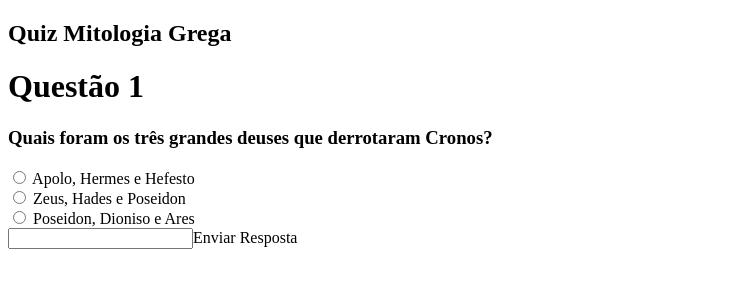
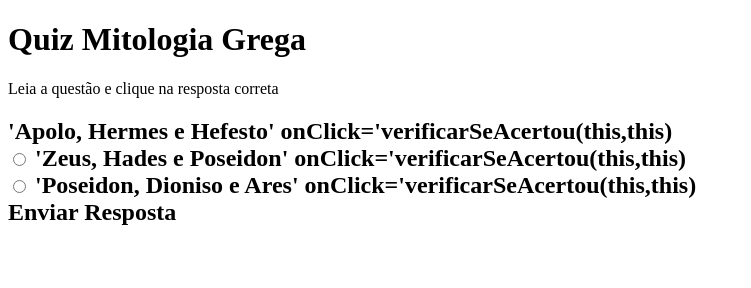
Before and after one commit to daianeex/Trivia-Mitologia-Grega, a plain HTML site: page index.html in a window 1280 px wide. Shown: the whole page, without its empty margins (0-751 px from the left). Drawn offline with Linux system fonts and the light colour scheme.

Commit message:
Update index.html

```diff
--- a/index.html
+++ b/index.html
@@ -6,24 +6,22 @@
     <link rel="stylesheet" href="style.css">
   </head>
 <body>
-  <div class="container">
-    <div class="row">
-  	  <div class="two-thirds column">
-        <h2>Quiz Mitologia Grega</h2>
-
-        <div id="progress_bar"></div>
-  	  	<form class="questions_box">
-
-  	  		<div id="question-1">
-  	  		  <h1>Questão 1</h1>
-  	  			<h3>Quais foram os três grandes deuses que derrotaram Cronos?</h3>
-  	  			<input id="question-1-answer-a" type="radio" name="favelang" value=1> Apolo, Hermes e Hefesto <br>
-  				  <input id="question-1-answer-b" type="radio" name="favelang" value=2> Zeus, Hades e Poseidon<br>
-  				  <input id="question-1-answer-c" type="radio" name="favelang" value=3> Poseidon, Dioniso e Ares<br>
-            <input id="question-
-  				  <div id="submit1" class="button">Enviar Resposta</div>
+  <div class="Tela-principal">
+    <div class="conteudos">
+  	  <h1>Quiz Mitologia Grega</h1>
+      <article class='centro' id= 'instrucoes'>
+        Leia a questão e clique na resposta correta
+        </article>
+       <article class= 'questoes'>
+         <header class='questao'>
+           <span id='Questao 1'></span>
+           <h2 id= Quais foram os três grandes deuses que derrotaram Cronos?</h2
+  	  			<input id="question-1-answer-a" type="radio" name="favelang" value=1> 'Apolo, Hermes e Hefesto' onClick='verificarSeAcertou(this,this) <br>
+  				  <input id="question-1-answer-b" type="radio" name="favelang" value=2> 'Zeus, Hades e Poseidon' onClick='verificarSeAcertou(this,this) <br>
+  				  <input id="question-1-answer-c" type="radio" name="favelang" value=3> 'Poseidon, Dioniso e Ares' onClick='verificarSeAcertou(this,this) <br>
+            <div id="submit1" class="button">Enviar Resposta</div>
             <div class="clearfix"></div>
-  			  </div>
+  			  </article>
 
     <script type="text/javascript" src="main.js">
 
```
